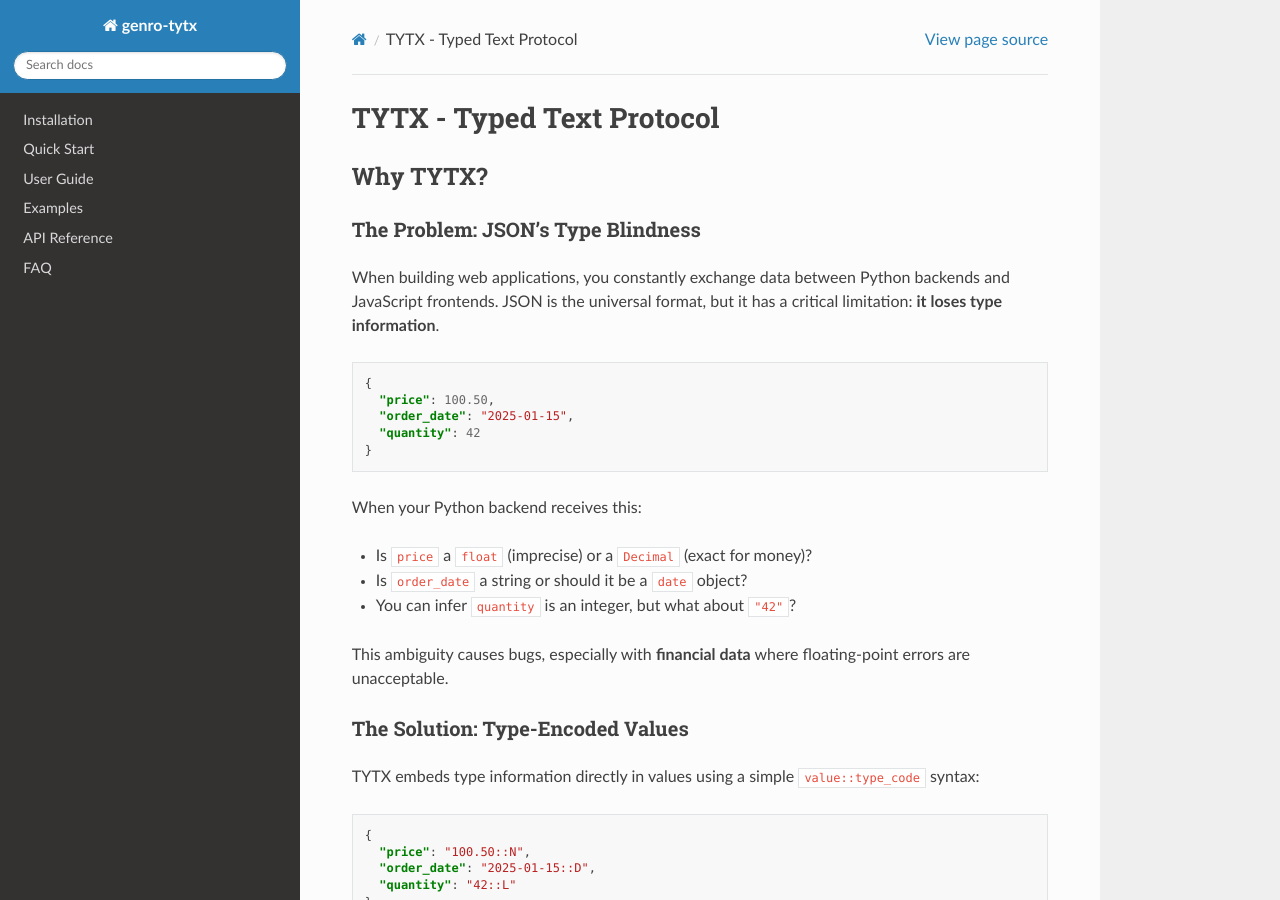
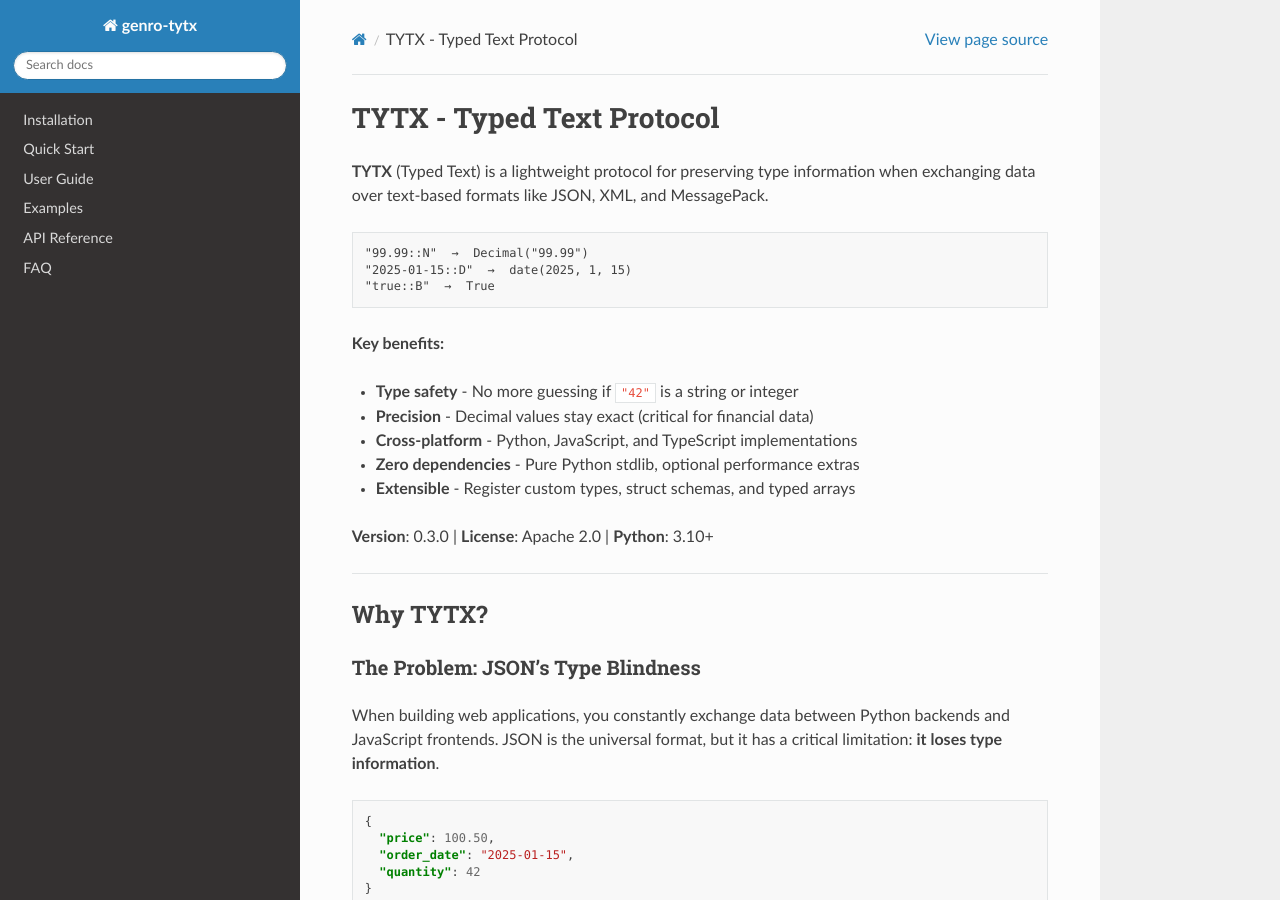
Before and after one commit to genropy/genro-tytx, a Sphinx documentation site: the page built from docs/index.md, in a window 1280 px wide and 900 px high. Built offline with Sphinx 7.4.7 and the Read the Docs theme 3.1.0, drawn with Linux system fonts in a browser that asks for light colours.

Commit message:
docs: add overview section to index page

````diff
--- a/docs/index.md
+++ b/docs/index.md
@@ -1,4 +1,24 @@
 # TYTX - Typed Text Protocol
+
+**TYTX** (Typed Text) is a lightweight protocol for preserving type information when exchanging data over text-based formats like JSON, XML, and MessagePack.
+
+```text
+"99.99::N"  →  Decimal("99.99")
+"2025-01-15::D"  →  date(2025, 1, 15)
+"true::B"  →  True
+```
+
+**Key benefits:**
+
+- **Type safety** - No more guessing if `"42"` is a string or integer
+- **Precision** - Decimal values stay exact (critical for financial data)
+- **Cross-platform** - Python, JavaScript, and TypeScript implementations
+- **Zero dependencies** - Pure Python stdlib, optional performance extras
+- **Extensible** - Register custom types, struct schemas, and typed arrays
+
+**Version**: 0.3.0 | **License**: Apache 2.0 | **Python**: 3.10+
+
+---
 
 ## Why TYTX?
 
````
